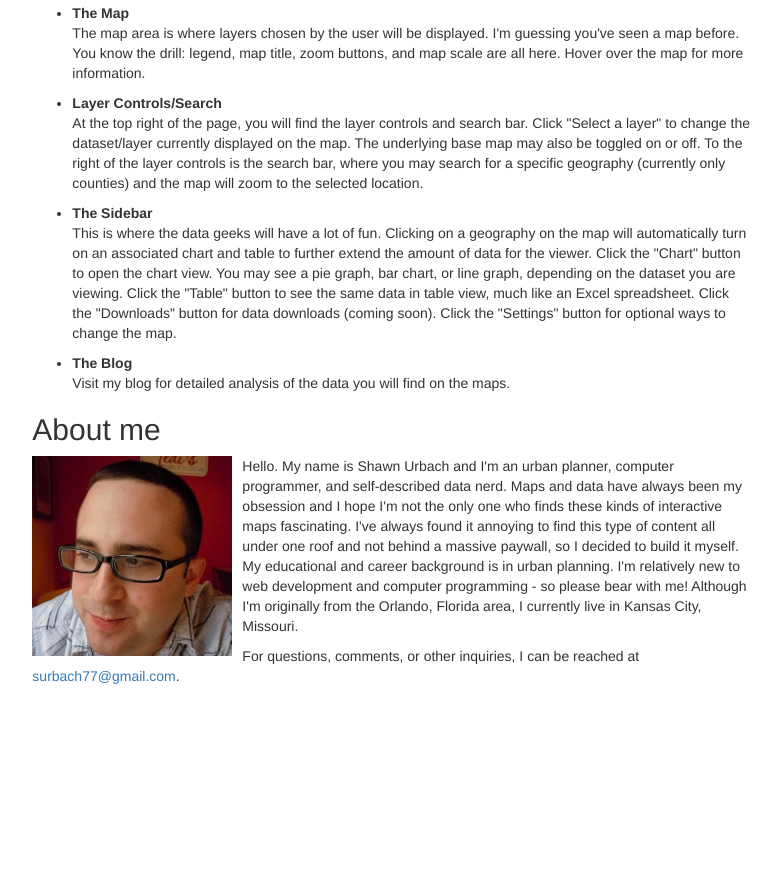
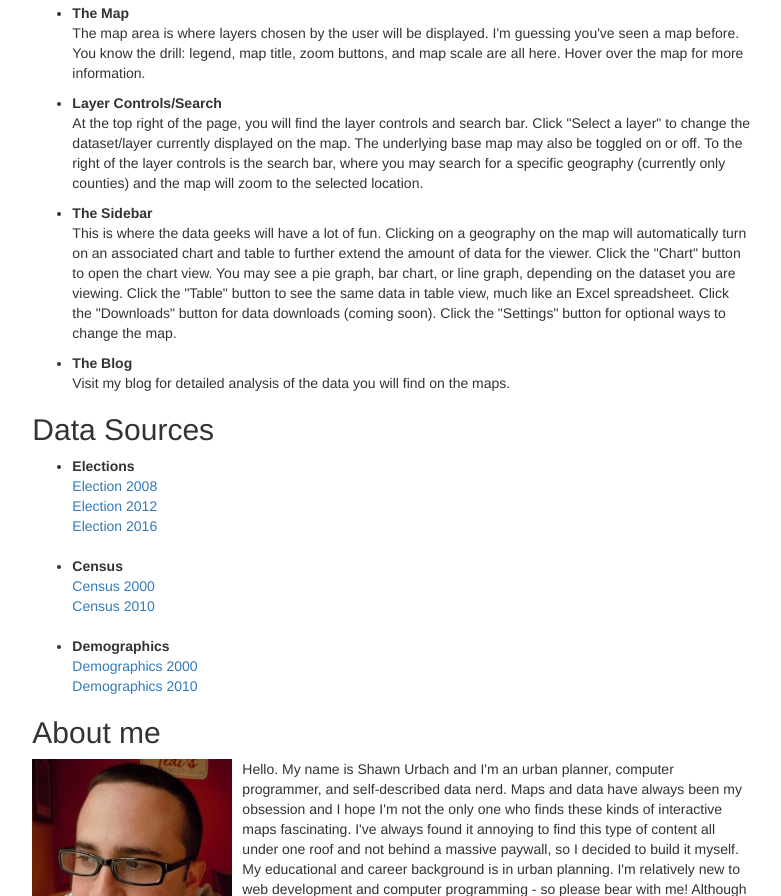
Before and after one commit to ShawnUrbach/MappingProject, a plain HTML site: page about.html in a window 1280 px wide. Shown: the part 403-1299 px from the top of the page, without its empty margins (248-1029 px from the left). Before the commit the page ends 1099 px from the top, so only its background shows below. Drawn offline with nearby package versions, Linux system fonts and the light colour scheme.

Commit message:
Updated data sources

```diff
--- a/about.html
+++ b/about.html
@@ -66,6 +66,19 @@
 				<li><b>The Blog</b>
 				<p> Visit my blog for detailed analysis of the data you will find on the maps.
 				</ul>
+				<h2>Data Sources</h2>
+				<ul>
+					<li><b>Elections</b></li>
+					<a href = "https://catalog.data.gov/dataset/2008-presidential-general-election-county-results-direct-download">Election 2008</a><br>
+					<a href = "https://catalog.data.gov/dataset/presidential-general-election-results-2012-direct-download">Election 2012</a><br>
+					<a href = "https://github.com/tonmcg/County_Level_Election_Results_12-16">Election 2016</a><br><br>
+					<li><b>Census</b></li>
+					<a href = "https://www.census.gov/census2000/sumfile1.html">Census 2000</a><br>
+					<a href = "https://www.census.gov/2010census/news/press-kits/summary-file-1.html">Census 2010</a><br><br>
+					<li><b>Demographics</b></li>
+					<a href = "https://www.census.gov/census2000/sumfile1.html">Demographics 2000</a><br>
+					<a href = "https://www.census.gov/2010census/news/press-kits/summary-file-1.html">Demographics 2010</a>
+					</ul>
 				<h2>About me</h2>
 				<p><img src="img/me.jpg" alt="Shawn Urbach" id="about_me_img">Hello.  My name is Shawn Urbach and I'm an urban planner, computer programmer, and self-described data nerd.
 				Maps and data have always been my obsession and I hope I'm not the only one who finds these kinds of interactive maps fascinating.  I've always found it annoying to find
```
